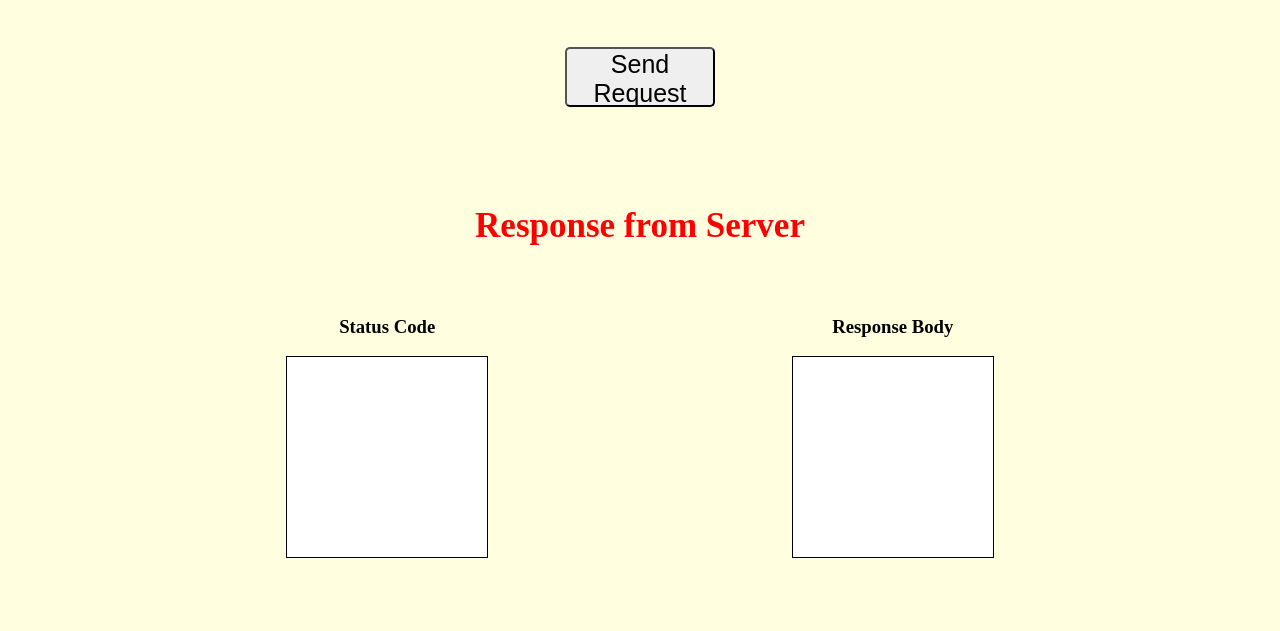
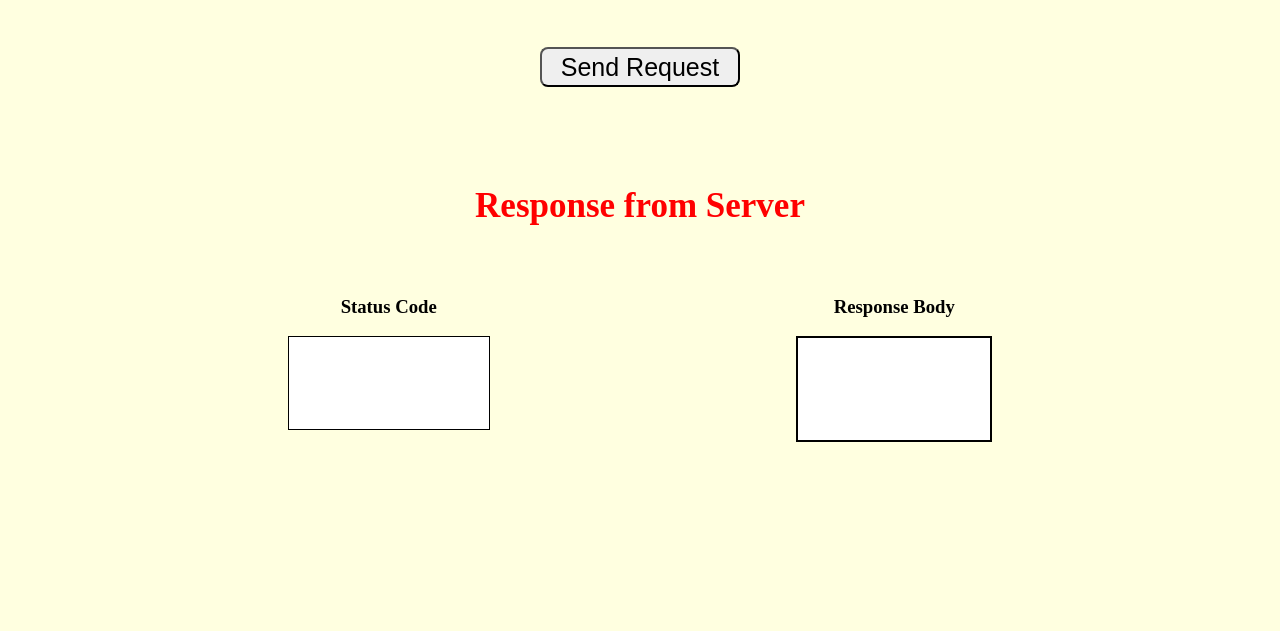
Before and after one commit to shankcode/HTTP-Methods, a website: page public/index.html in a window 1280 px wide. Shown: the part 516-1147 px from the top of the page. Drawn offline with nearby package versions, Linux system fonts and the light colour scheme.

Commit message:
Styling to btn req & res body

```diff
--- a/public/style.css
+++ b/public/style.css
@@ -64,10 +64,14 @@ span {
 
 #btn {
   margin-top: 50px;
-  width: 150px;
-  height: 60px;
-  border-radius: 5px;
+  width: 200px;
+  height: 40px;
+  border-radius: 8px;
   font-size: 25px;
+}
+
+#btn:hover {
+  text-shadow: 2px 2px #d3d3d3;
 }
 
 .response {
@@ -91,16 +95,24 @@ span {
 
 .response .status-code .value {
   background-color: white;
-  border: 1px solid black;
-  height: 200px;
-  width: 200px;
+  border: 1.5px solid black;
+  min-height: 60px;
+  max-height: 100px;
+  min-width: 200px;
+  padding-top: 2rem;
+  text-align: center;
+  font-weight: bold;
+  font-size: 25px;
 }
 
 .response .response-body .value {
   background-color: white;
-  border: 1px solid black;
-  height: 200px;
-  width: 200px;
+  border: 2px solid black;
+  min-height: 70px;
+  min-width: 160px;
+  max-width: 300px;
+  padding: 1rem 1rem;
+  overflow: scroll;
 }
 
 footer .container {
```
